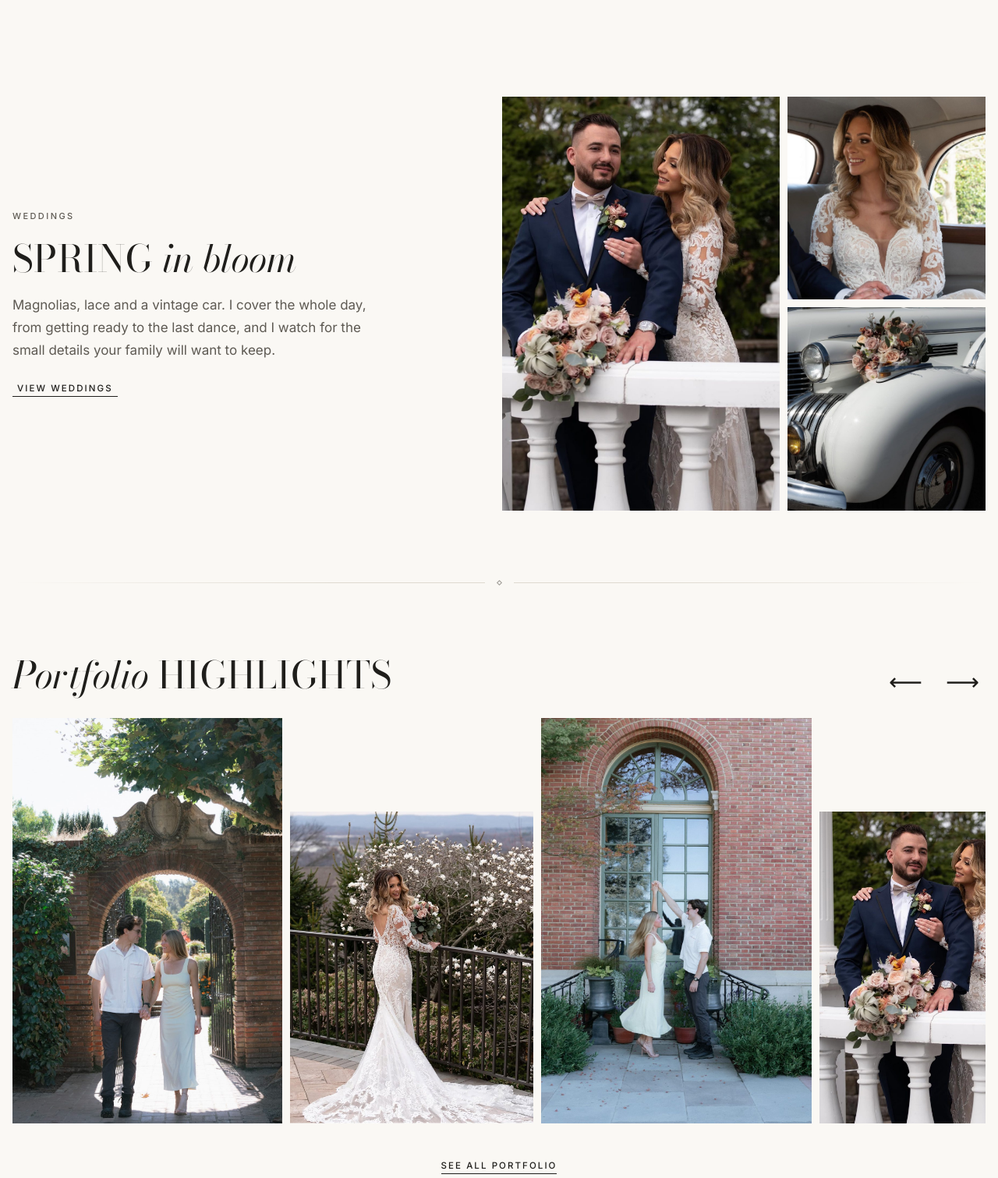
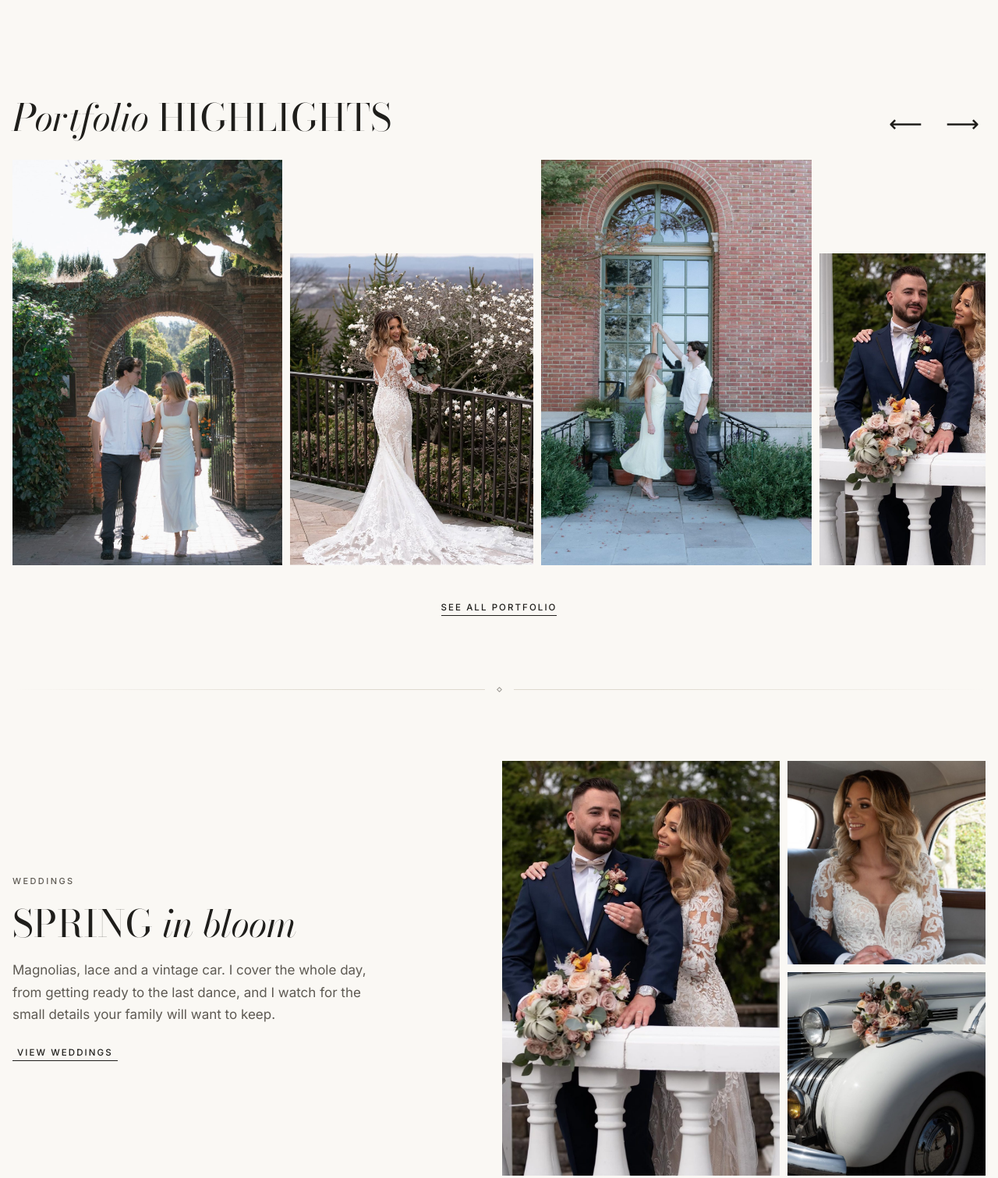
Before and after one commit to Meerisha/soulmeri, a plain HTML site: page index.html in a window 1280 px wide. Shown: the part 1400-2911 px from the top of the page at 78% size. Drawn offline with nearby package versions, Linux system fonts and the light colour scheme.

Commit message:
Move portfolio highlights above the wedding story
Co-Authored-By: Claude Opus 5.5 <noreply@anthropic.com>
Claude-Session: https://claude.ai/code/session_01H2KbRhb1BavjHcvKJCpMZ5

```diff
--- a/index.html
+++ b/index.html
@@ -255,7 +255,17 @@ fit();if(document.fonts)document.fonts.ready.then(fit);addEventListener('resize'
 
 <div class="gut"><div class="divider" role="separator"><span class="brand">Soulmeri</span></div></div>
 
-<section class="gut" id="weddings"><div class="wrap story flip">
+<section class="gut"><div class="wrap strip-wrap">
+  <div class="hl-head">
+    <h2 class="caps"><span class="s">Portfolio</span> highlights</h2>
+    <div class="arrows"><button id="hlPrev" aria-label="Scroll highlights left">⟵</button><button id="hlNext" aria-label="Scroll highlights right">⟶</button></div>
+  </div>
+  <div class="strip" id="strip"></div>
+  <div class="center"><a class="link" href="#work">See all portfolio</a></div>
+</div></section>
+
+<div class="gut" aria-hidden="true"><div class="rule"><i></i></div></div>
+<section class="gut" id="weddings" style="padding-top:0"><div class="wrap story flip">
   <div class="pics" data-set="Wedding">
     <button class="big" data-src="photos/wed-columns.jpg"><img src="photos/wed-columns.jpg" alt="Bride and groom at a white balustrade between columns" loading="lazy" style="object-position:50% 20%"></button>
     <button class="sm" data-src="photos/wed-vintage-car.jpg"><img src="photos/wed-vintage-car.jpg" alt="Bride smiling in the back of a vintage car" loading="lazy" style="object-position:50% 15%"></button>
@@ -271,15 +281,7 @@ fit();if(document.fonts)document.fonts.ready.then(fit);addEventListener('resize'
 
 
 
-<div class="gut" aria-hidden="true"><div class="rule"><i></i></div></div>
-<section class="gut" style="padding-top:0"><div class="wrap strip-wrap">
-  <div class="hl-head">
-    <h2 class="caps"><span class="s">Portfolio</span> highlights</h2>
-    <div class="arrows"><button id="hlPrev" aria-label="Scroll highlights left">⟵</button><button id="hlNext" aria-label="Scroll highlights right">⟶</button></div>
-  </div>
-  <div class="strip" id="strip"></div>
-  <div class="center"><a class="link" href="#work">See all portfolio</a></div>
-</div></section>
+
 
 <div class="gut" aria-hidden="true"><div class="rule"><i></i></div></div>
 <section class="gut" id="engagements" style="padding-top:0"><div class="wrap story">
```
